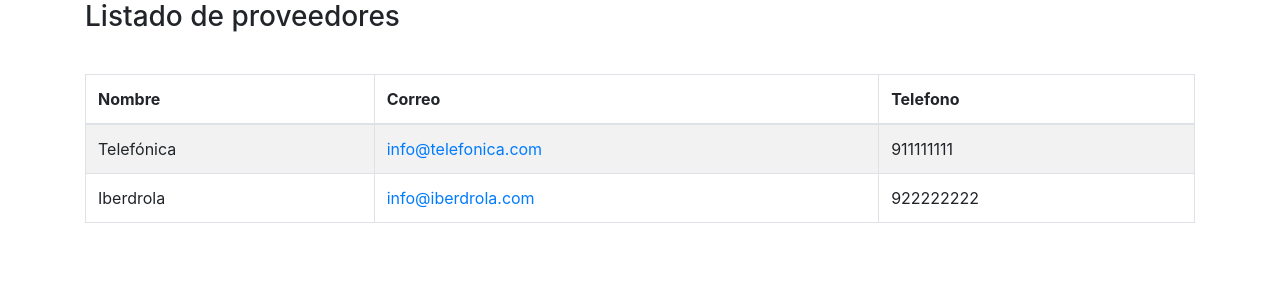
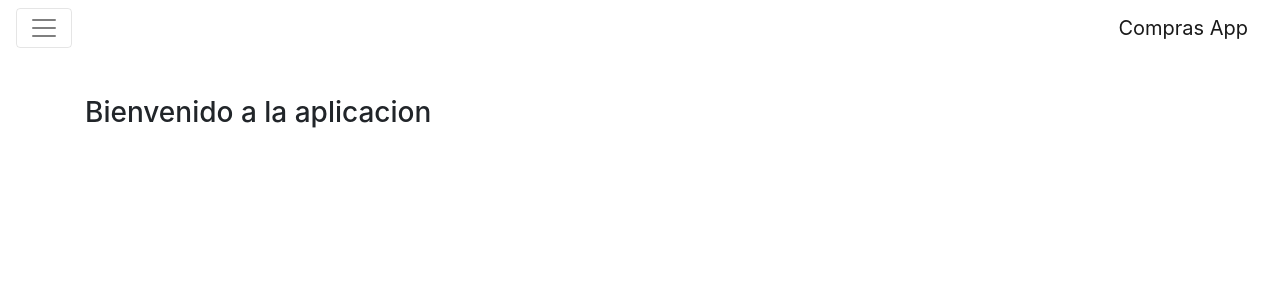
Before and after one commit to saul9402/appCompras, an Angular app: page / in a window 1280 px wide. Shown: the top 300 px of the page. Built offline with nearby package versions, Linux system fonts and the light colour scheme.

Commit message:
Agrega Routing
En este commit se agrega la barra de navegacion que tiene, por ahora, dos links que se activan y desactivan conforme se usan. ademas se usa routing para evitar que las paginas se carguen cada vez que se mueve entre ellas.

```diff
--- a/src/app/app.component.html
+++ b/src/app/app.component.html
@@ -1,3 +1,4 @@
+<app-header></app-header>
 <div class="container">
-  <app-proveedores></app-proveedores>
+  <router-outlet></router-outlet>
 </div>
--- /dev/null
+++ b/src/app/header/header.component.css
@@ -0,0 +1,3 @@
+nav{
+    margin-bottom: 40px;
+}
--- /dev/null
+++ b/src/app/header/header.component.html
@@ -0,0 +1,20 @@
+<nav class="navbar navbar-light bg-faded rounded navbar-toggleable-md">
+  <button class="navbar-toggler navbar-toggler-right"
+    type="button" data-toggle="collapse" data-target="#containerNavbar"
+    aria-controls="containerNavbar" aria-expanded="false" aria-label="Toggle navigation">
+      <span class="navbar-toggler-icon"></span>
+  </button>
+  <a class="navbar-brand" href="#">Compras App</a>
+  <div class="collapse navbar-collapse" id="containerNavbar">
+    <ul class="navbar-nav mr-auto w-100 justify-content-end">
+      <li class="nav-item" routerLinkActive="active"
+          [routerLinkActiveOptions]="{exact:true}">
+          <a class="nav-link" routerLink="/">Inicio </a>
+      </li>
+      <li class="nav-item" routerLinkActive="active">
+        <!--Con routerLink se le dice que esa será la ruta que estará asociada con el app.module-->
+          <a class="nav-link" routerLink="/proveedores">Proveedores</a>
+      </li>
+    </ul>
+</div>
+</nav>
--- /dev/null
+++ b/src/app/header/header.component.ts
@@ -0,0 +1,15 @@
+import { Component, OnInit } from '@angular/core';
+
+@Component({
+  selector: 'app-header',
+  templateUrl: './header.component.html',
+  styleUrls: ['./header.component.css']
+})
+export class HeaderComponent implements OnInit {
+
+  constructor() { }
+
+  ngOnInit() {
+  }
+
+}
--- /dev/null
+++ b/src/app/inicio/inicio.component.html
@@ -0,0 +1 @@
+<h3>Bienvenido a la aplicacion</h3>
--- /dev/null
+++ b/src/app/inicio/inicio.component.ts
@@ -0,0 +1,15 @@
+import { Component, OnInit } from '@angular/core';
+
+@Component({
+  selector: 'app-inicio',
+  templateUrl: './inicio.component.html',
+  styleUrls: ['./inicio.component.css']
+})
+export class InicioComponent implements OnInit {
+
+  constructor() { }
+
+  ngOnInit() {
+  }
+
+}
```
Also changed, not shown: src/app/app.module.ts (+15 -2 lines), src/app/inicio/inicio.component.css (added).
